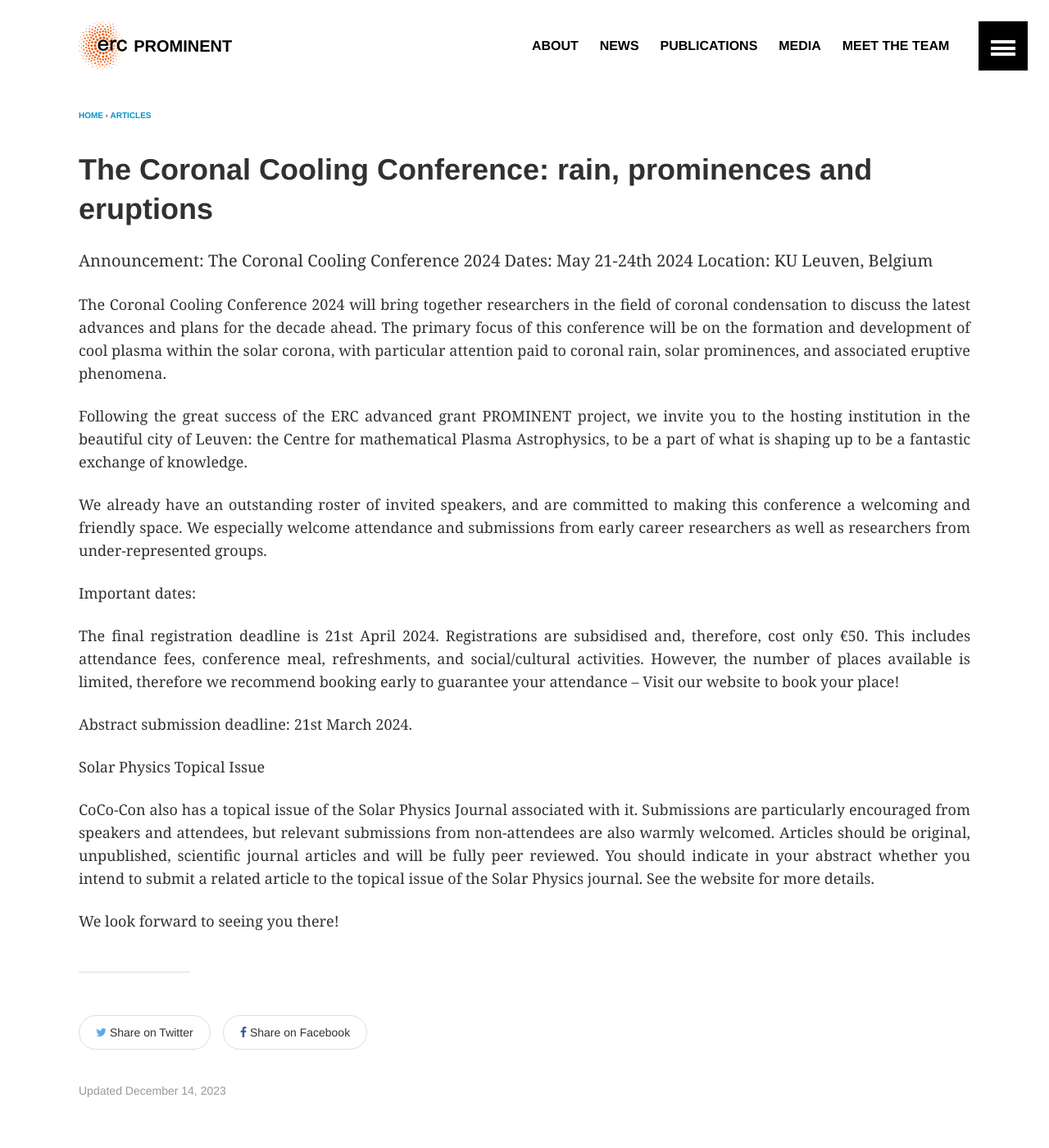
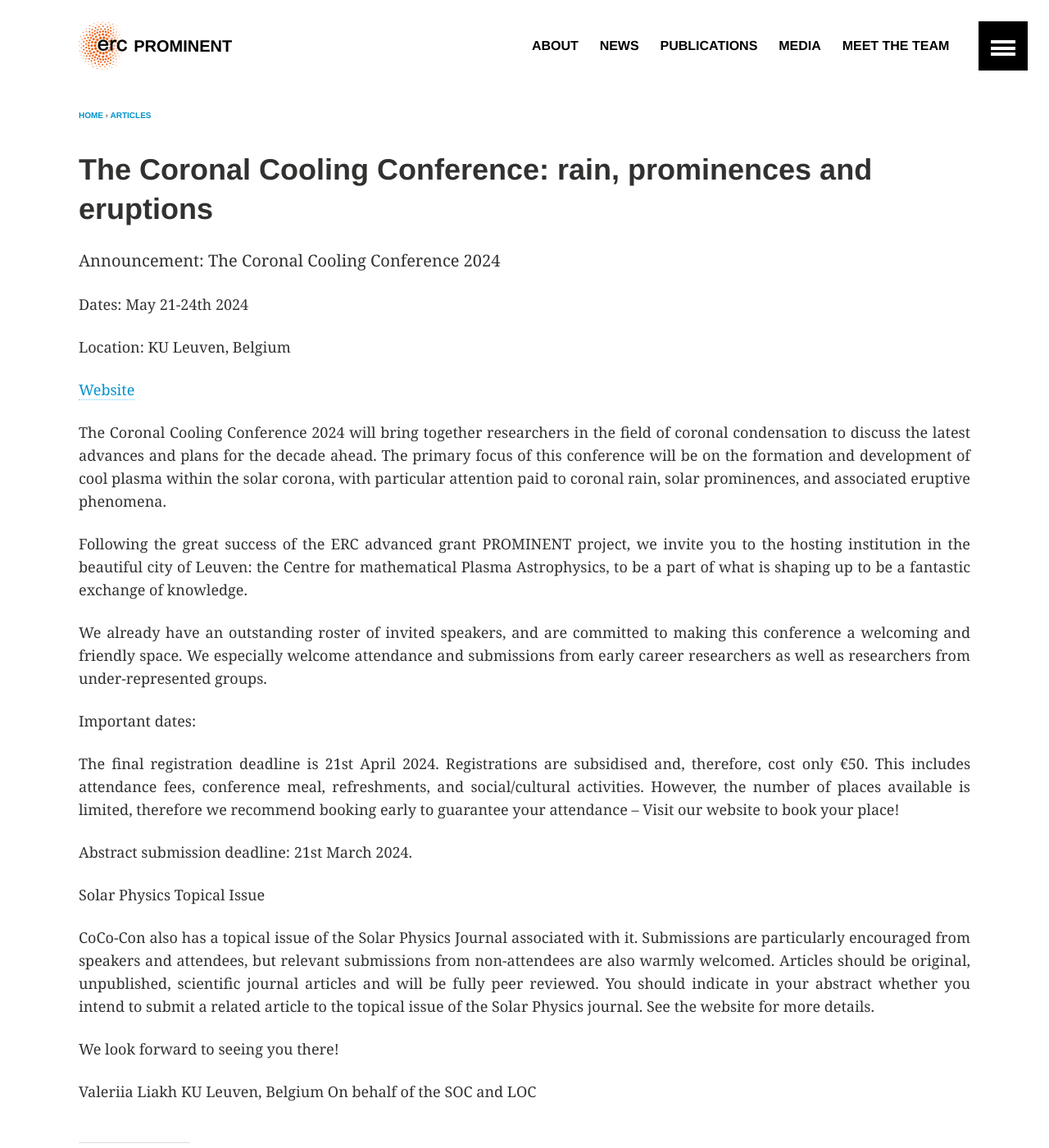
Before and after one commit to erc-prominent/erc-prominent.github.io, a Jekyll site: the page built from _posts/news/2023-12-14-CoCoCon2024.md, in a window 1280 px wide and 1400 px high. Shown: the whole window at 82% size. Built offline with Jekyll 4.4.1, drawn with Linux system fonts in a browser that asks for light colours.

Commit message:
modified:   _posts/news/2023-12-14-CoCoCon2024.md

```diff
--- a/_posts/news/2023-12-14-CoCoCon2024.md
+++ b/_posts/news/2023-12-14-CoCoCon2024.md
@@ -10,8 +10,12 @@
 ---
 
 Announcement: The Coronal Cooling Conference 2024
+
 Dates: May 21-24th 2024
+
 Location: KU Leuven, Belgium
+
+[Website](https://wis.kuleuven.be/events/coco-con/home)
 
 The Coronal Cooling Conference 2024 will bring together researchers in the field of coronal condensation to discuss the latest advances and plans for the decade ahead. The primary focus of this conference will be on the formation and development of cool plasma within the solar corona, with particular attention paid to coronal rain, solar prominences, and associated eruptive phenomena.
 
@@ -32,5 +36,6 @@
 
 We look forward to seeing you there!
 
-
-[^1]: See its website [](https://wis.kuleuven.be/events/coco-con/home).
+Valeriia Liakh
+KU Leuven, Belgium
+On behalf of the SOC and LOC
```
